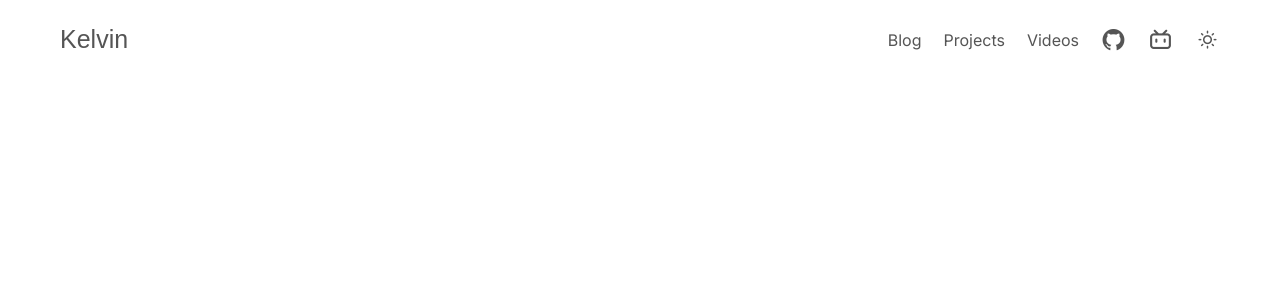
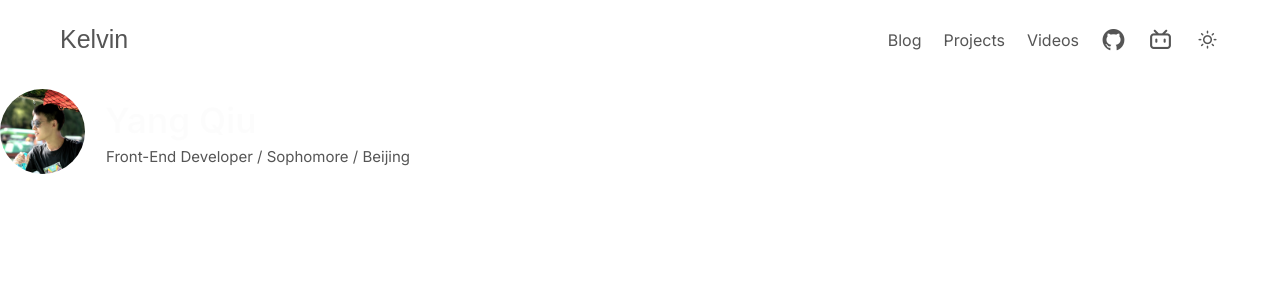
Before and after one commit to KelvinQiu802/portfolio, a Next.js app: page / in a window 1280 px wide. Shown: the top 300 px of the page. Built offline with nearby package versions, Linux system fonts and the light colour scheme; a web font is replaced by a local one.

Commit message:
feat: Avatar component

```diff
--- /dev/null
+++ b/components/Home/Avatar.js
@@ -0,0 +1,33 @@
+import styles from '../../styles/Avatar.module.css';
+import React from 'react';
+
+const Avatar = () => {
+  const [index, setIndex] = React.useState(0);
+  const ref = React.useRef();
+  const words = ['Yang Qiu', 'Kelvin'];
+
+  setTimeout(() => {
+    if (ref.current) {
+      ref.current.classList.add(styles.out);
+    }
+  }, 2900);
+
+  const handleEnd = () => {
+    ref.current.classList.remove(styles.out);
+    setIndex((prev) => (prev + 1 === words.length ? 0 : prev + 1));
+  };
+
+  return (
+    <div className={styles.container}>
+      <img src='/avatar.jpg' alt='Avatar' className={styles.avatar} />
+      <div className={styles.description}>
+        <h1 className={styles.name} ref={ref} onTransitionEnd={handleEnd}>
+          {words[index]}
+        </h1>
+        <p className={styles.tag}>Front-End Developer / Sophomore / Beijing</p>
+      </div>
+    </div>
+  );
+};
+
+export default Avatar;
--- a/pages/index.js
+++ b/pages/index.js
@@ -1,4 +1,5 @@
 import Head from 'next/head';
+import Avatar from '../components/Home/Avatar';
 import styles from '../styles/Home.module.css';
 
 const Home = () => {
@@ -7,6 +8,7 @@ const Home = () => {
       <Head>
         <title>Kelvin Qiu</title>
       </Head>
+      <Avatar />
     </div>
   );
 };
--- /dev/null
+++ b/styles/Avatar.module.css
@@ -0,0 +1,36 @@
+.avatar {
+  width: 85px;
+  height: 85px;
+  border-radius: 999px;
+  transition: opacity 3s;
+}
+
+.container {
+  display: flex;
+  align-items: center;
+  gap: 20px;
+}
+
+.description {
+  position: relative;
+  bottom: 3px;
+}
+
+.name {
+  font-size: 35px;
+  font-weight: 600;
+  color: var(--element3);
+  margin-bottom: 0;
+  transition: 3s;
+}
+
+.tag {
+  color: var(--element1);
+  font-size: 15px;
+  margin-top: 6px;
+  margin-left: 1px;
+}
+
+.out {
+  opacity: 0;
+}
--- a/styles/Nav.module.css
+++ b/styles/Nav.module.css
@@ -26,7 +26,7 @@
 }
 
 .icon:hover {
-  color: var(--element3);
+  color: var(--element2);
 }
 
 .link {
@@ -34,7 +34,7 @@
 }
 
 .link:hover {
-  color: var(--element3);
+  color: var(--element2);
 }
 
 .mobile {
--- a/styles/globals.css
+++ b/styles/globals.css
@@ -39,7 +39,7 @@ a {
   --surface3: #ffffff;
   --element1: #555555;
   --element2: #333333;
-  --element3: #222222;
+  --element3: #000000;
   --elementInverse: #eee;
   --primary: #01408e;
   --secondary: #3c5d5c;
```
Also changed, not shown: public/avatar.jpg (added).
